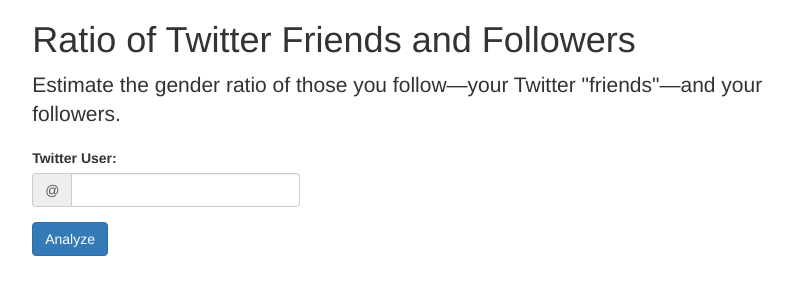
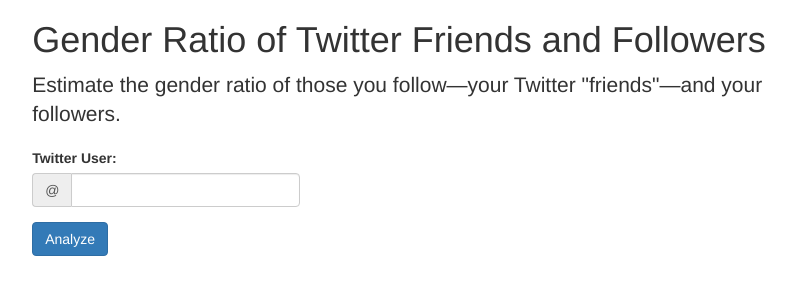
Before and after one commit to ajdavis/proporti.onl, a Python web app: template templates/index.html in a window 1280 px wide. Shown: the top 300 px of the page, without its empty margins (102-898 px from the left). Run offline with Jinja, Linux system fonts and the light colour scheme; the template is opened without the code that fills it, so the values that code supplies are empty; some libraries are stand-ins or nearby versions.

Commit message:
Update page title.

```diff
--- a/templates/index.html
+++ b/templates/index.html
@@ -4,7 +4,7 @@
         href="https://maxcdn.bootstrapcdn.com/bootstrap/3.3.6/css/bootstrap.min.css"
         integrity="sha384-1q8mTJOASx8j1Au+a5WDVnPi2lkFfwwEAa8hDDdjZlpLegxhjVME1fgjWPGmkzs7"
         crossorigin="anonymous">
-<title>Ratio of Twitter Friends and Followers</title>
+<title>Gender Ratio of Twitter Friends and Followers</title>
 <style type="text/css">
 .glyphicon.spinning {
   animation: spin 1s infinite linear;
@@ -56,7 +56,7 @@
 
 <div class="container-fluid">
   <div class="col-md-8 col-md-offset-1">
-  <h1>Ratio of Twitter Friends and Followers</h1>
+  <h1>Gender Ratio of Twitter Friends and Followers</h1>
   <p class="lead">Estimate the gender ratio of those you follow&mdash;your
   Twitter "friends"&mdash;and your followers.</p>
   <form method="post" onsubmit="return analyze_click()">
```
